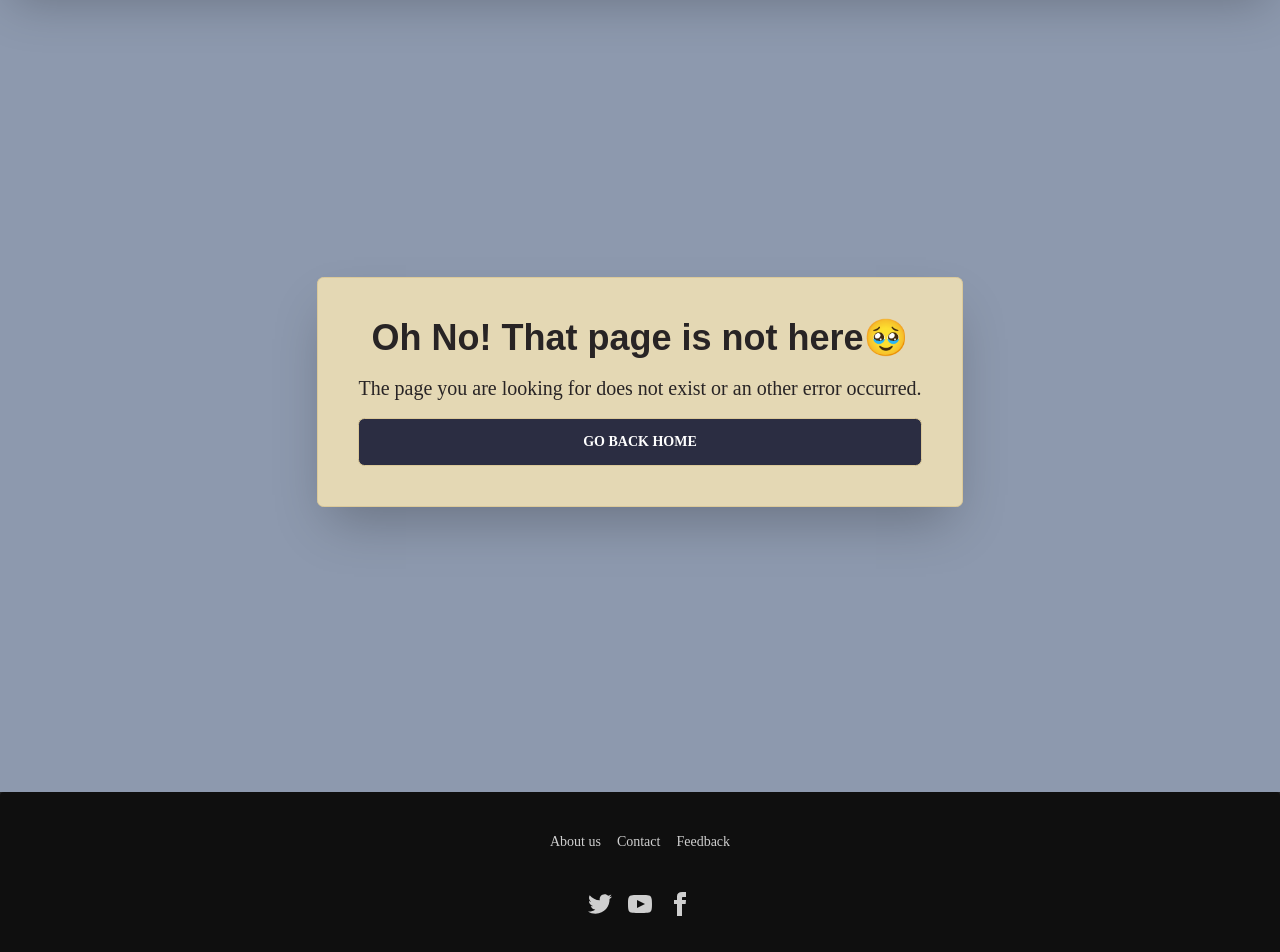
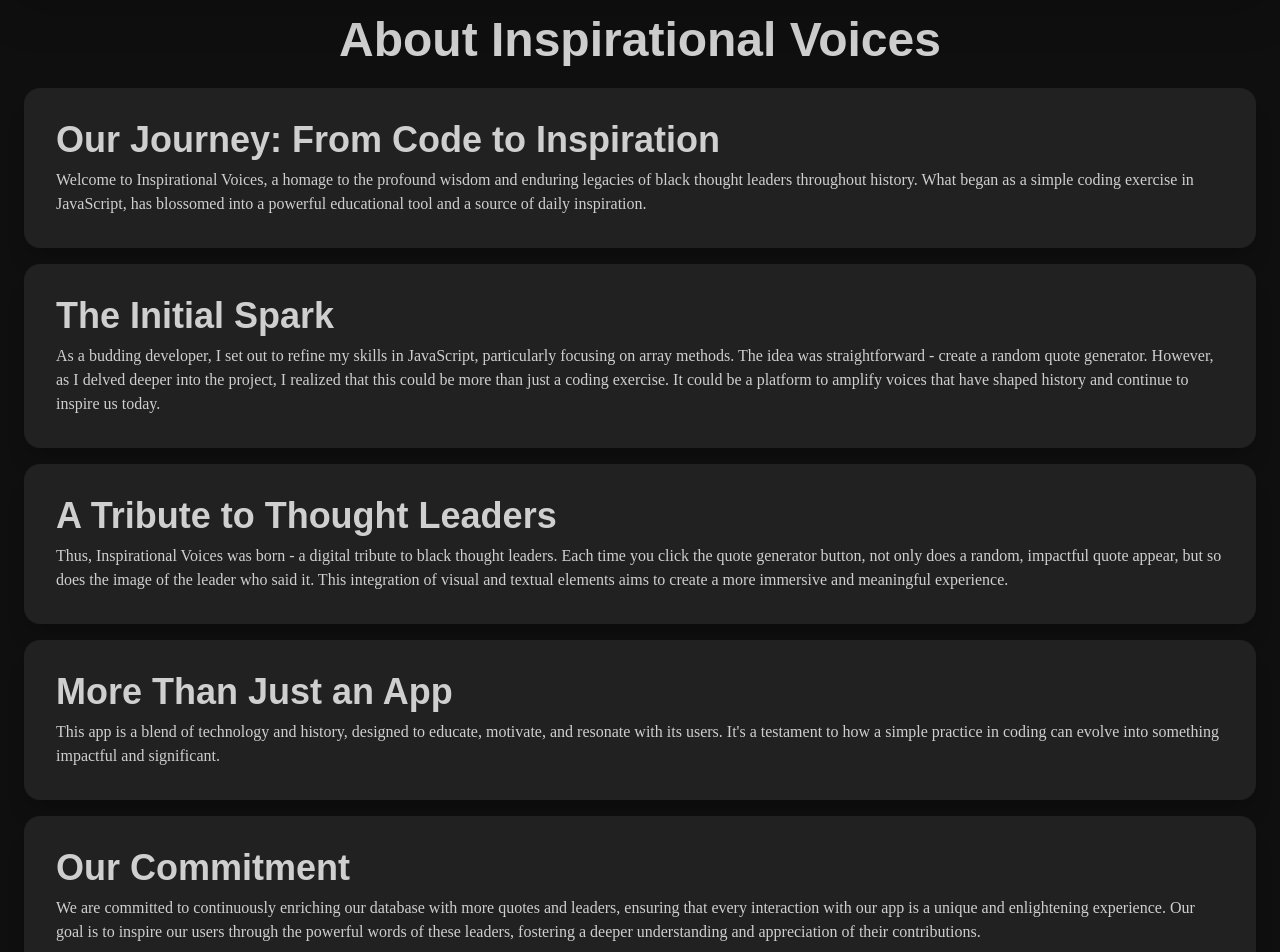
Before and after one commit to RW2023/next-quotes, a Next.js app: page /about in a window 1280 px wide. Before the commit this address had no page. Shown: the part 160-1112 px from the top of the page. Built offline with nearby package versions, Linux system fonts and the light colour scheme.

Commit message:
create about page

```diff
--- /dev/null
+++ b/src/app/about/page.tsx
@@ -0,0 +1,104 @@
+'use client';
+
+import React from 'react';
+
+export default function About() {
+  return (
+    <div className="bg-base-200 min-h-screen">
+      <div className="container mx-auto p-6">
+        {/* Main Heading */}
+        <h1 className="text-5xl font-bold text-center mb-6">
+          About Inspirational Voices
+        </h1>
+
+        {/* Our Journey Section */}
+        <div className="card bg-base-100 shadow-xl mb-4">
+          <div className="card-body">
+            <h2 className="card-title text-4xl">
+              Our Journey: From Code to Inspiration
+            </h2>
+            <p>
+              Welcome to Inspirational Voices, a homage to the profound wisdom
+              and enduring legacies of black thought leaders throughout history.
+              What began as a simple coding exercise in JavaScript, has
+              blossomed into a powerful educational tool and a source of daily
+              inspiration.
+            </p>
+          </div>
+        </div>
+
+        {/* The Initial Spark Section */}
+        <div className="card bg-base-100 shadow-xl mb-4">
+          <div className="card-body">
+            <h2 className="card-title text-4xl">The Initial Spark</h2>
+            <p>
+              As a budding developer, I set out to refine my skills in
+              JavaScript, particularly focusing on array methods. The idea was
+              straightforward - create a random quote generator. However, as I
+              delved deeper into the project, I realized that this could be more
+              than just a coding exercise. It could be a platform to amplify
+              voices that have shaped history and continue to inspire us today.
+            </p>
+          </div>
+        </div>
+
+        {/* A Tribute to Thought Leaders Section */}
+        <div className="card bg-base-100 shadow-xl mb-4">
+          <div className="card-body">
+            <h2 className="card-title text-4xl">
+              A Tribute to Thought Leaders
+            </h2>
+            <p>
+              Thus, Inspirational Voices was born - a digital tribute to black
+              thought leaders. Each time you click the quote generator button,
+              not only does a random, impactful quote appear, but so does the
+                        image of the leader who said it. This integration of visual and
+                        textual elements aims to create a more immersive and meaningful
+                        experience.
+                    </p>
+                </div>
+            </div>
+
+            {/* More Than Just an App Section */}
+            <div className="card bg-base-100 shadow-xl mb-4">
+                <div className="card-body">
+                    <h2 className="card-title text-4xl">More Than Just an App</h2>
+                    <p>
+                        This app is a blend of technology and history, designed to
+                        educate, motivate, and resonate with its users. It&apos;s a testament
+              to how a simple practice in coding can evolve into something
+              impactful and significant.
+            </p>
+          </div>
+        </div>
+
+        {/* Our Commitment Section */}
+        <div className="card bg-base-100 shadow-xl mb-4">
+          <div className="card-body">
+            <h2 className="card-title text-4xl">Our Commitment</h2>
+            <p>
+              We are committed to continuously enriching our database with more
+              quotes and leaders, ensuring that every interaction with our app
+              is a unique and enlightening experience. Our goal is to inspire
+              our users through the powerful words of these leaders, fostering a
+              deeper understanding and appreciation of their contributions.
+            </p>
+          </div>
+        </div>
+
+        {/* Join Our Journey Section */}
+        <div className="card bg-base-100 shadow-xl mb-6">
+          <div className="card-body">
+            <h2 className="card-title text-4xl">Join Our Journey</h2>
+            <p>
+              We invite you to explore, learn, and be inspired. Every quote you
+              discover here is a step towards understanding the profound impact
+              these leaders have had on the world. Thank you for being part of
+              this journey.
+            </p>
+          </div>
+        </div>
+      </div>
+    </div>
+  );
+}
```
